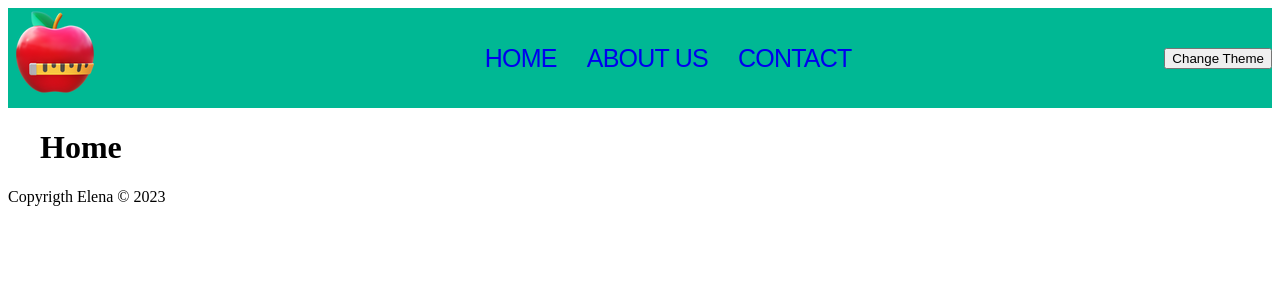
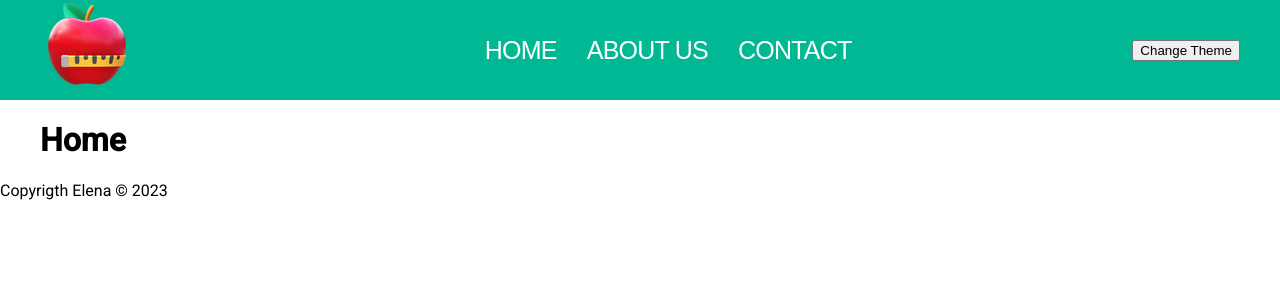
Before and after one commit to elenagro/beginner-web-dev-test, a React (Create React App) app: page / in a window 1280 px wide. Shown: the top 300 px of the page. Built offline with nearby package versions, Linux system fonts and the light colour scheme.

Commit message:
header, container... button not finished

```diff
--- a/src/index.js
+++ b/src/index.js
@@ -2,6 +2,7 @@ import React from "react";
 import ReactDOM from "react-dom/client";
 import { BrowserRouter as Router } from "react-router-dom";
 import App from "./App";
+import "./index.scss";
 
 const root = ReactDOM.createRoot(document.getElementById("root"));
 root.render(
--- /dev/null
+++ b/src/index.scss
@@ -0,0 +1,14 @@
+@import url("https://fonts.googleapis.com/css2?family=Lato:wght@300;400;700&family=Roboto:wght@400;500&display=swap");
+
+* {
+  box-sizing: border-box;
+}
+
+html {
+  font-family: "Roboto", sans-serif;
+}
+
+body {
+  margin: 0px;
+  padding: 0px;
+}
--- /dev/null
+++ b/src/shared/Container/Container.jsx
@@ -0,0 +1,13 @@
+import React from "react";
+
+import "./Container.scss";
+
+const Container = (props) => {
+  return (
+    <div className="container">
+      <div className="fixed-container">{props.children}</div>
+    </div>
+  );
+};
+
+export default Container;
--- /dev/null
+++ b/src/shared/Container/Container.scss
@@ -0,0 +1,15 @@
+.container {
+  width: 100%;
+  display: flex;
+  justify-content: center;
+  background-color: #00b894;
+  position: sticky;
+  left: 0;
+  top: 0;
+  z-index: 100;
+}
+
+.fixed-container {
+  width: 1200px;
+  margin: 0px auto;
+}
--- a/src/shared/Header/Header.jsx
+++ b/src/shared/Header/Header.jsx
@@ -2,11 +2,13 @@ import React from "react";
 import { Link } from "react-router-dom";
 import logo from "../../assets/healthy-eating.png";
 import ThemeButton from "../../components/Button/ThemeButton";
+import Container from "../Container/Container";
 
 import "./Header.scss";
 
 const Header = () => {
   return (
+    <Container>
       <div id="header">
         <div className="left-side">
           <Link to="/">
@@ -35,6 +37,7 @@ const Header = () => {
           <ThemeButton />
         </div>
       </div>
+    </Container>
   );
 };
 
--- a/src/shared/Header/Header.scss
+++ b/src/shared/Header/Header.scss
@@ -1,10 +1,11 @@
+$navColor: #fff;
+
 #header {
   display: flex;
   justify-content: space-between;
   align-items: center;
   width: 100%;
   height: 100px;
-  background-color: #00b894;
 }
 
 .left-side {
@@ -32,4 +33,5 @@
   text-decoration: none;
   letter-spacing: -0.77px;
   text-align: left;
+  color: $navColor;
 }
```
Also changed, not shown: src/index.css (added). Lines whose indentation alone changed are shown as unchanged.
